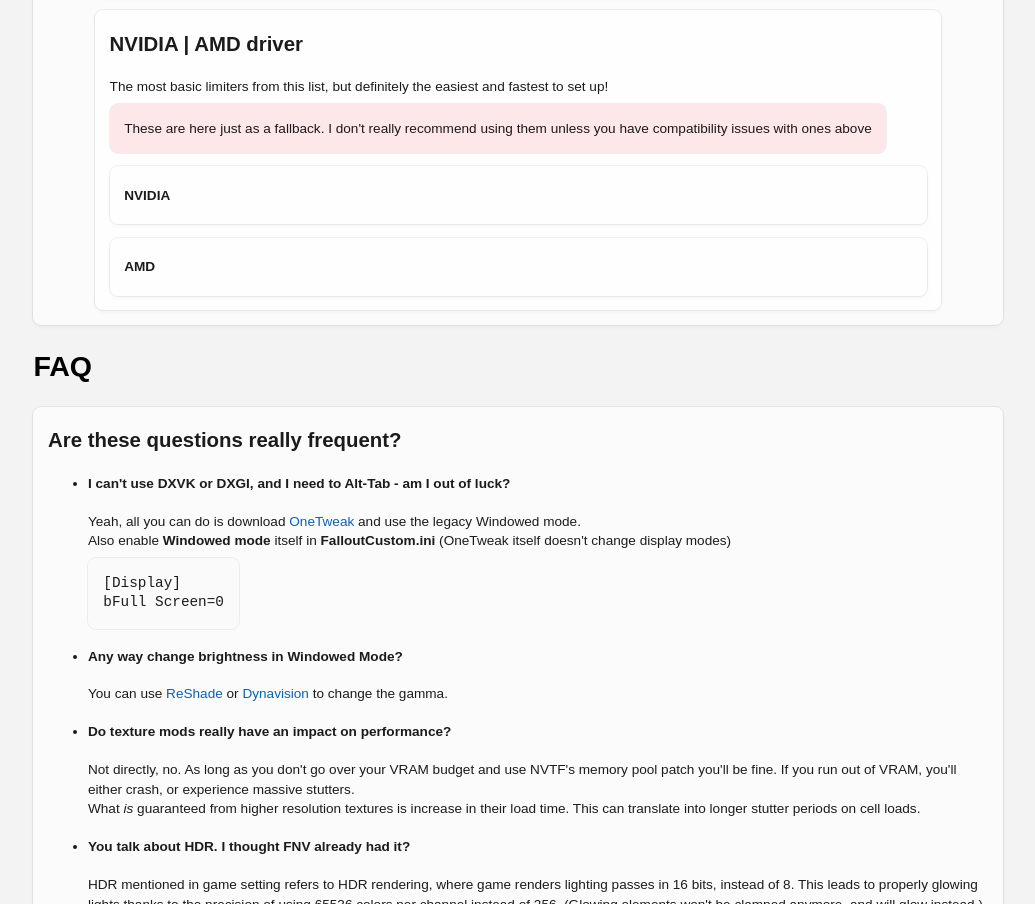
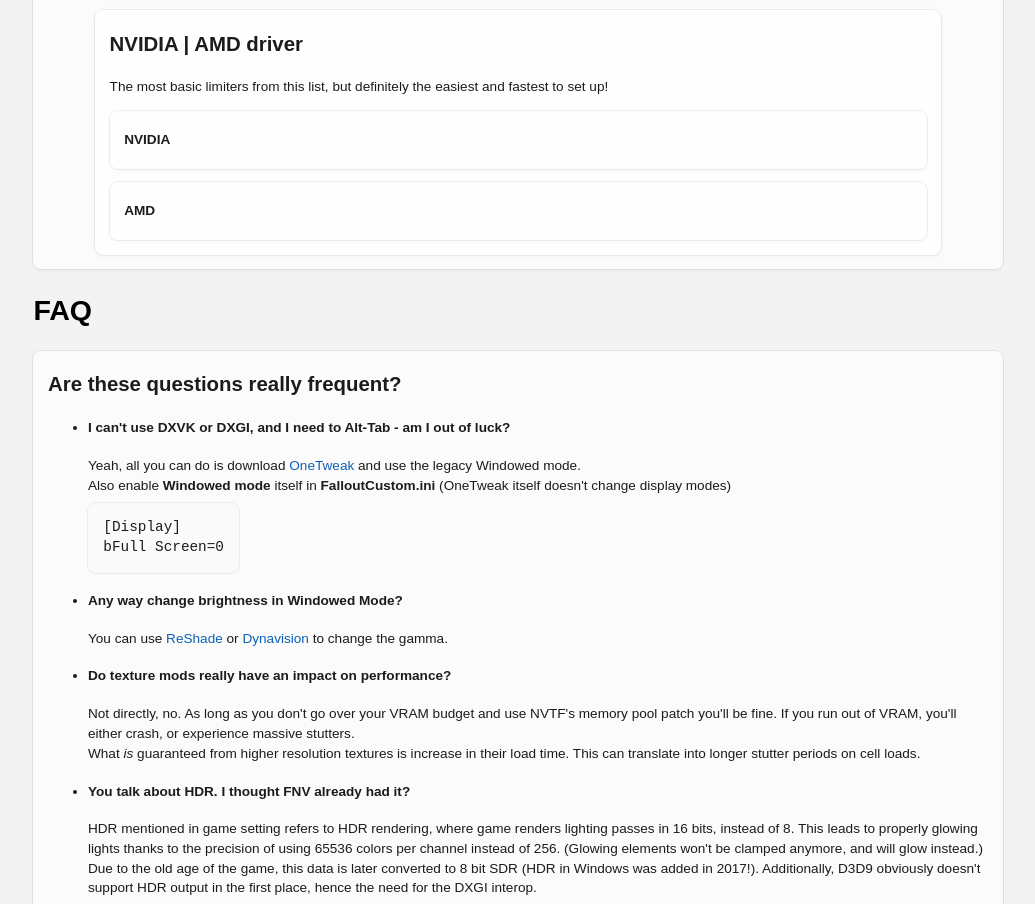
Before and after one commit to ModdingLinked/FalloutNV-Performance-Guide, a plain HTML site: page index.html in a window 1280 px wide. Shown: the part 8883-9787 px from the top of the page, without its empty margins (191-1226 px from the left). Drawn offline with Linux system fonts and the light colour scheme.

Commit message:
Update RTSS link, remove driver limiter warnings
They are not that bad

```diff
--- a/index.html
+++ b/index.html
@@ -1152,7 +1152,7 @@
                             <h4>Installation</h4>
                             <ol>
                                 <li>
-                                    Install and open <a href="https://forums.guru3d.com/threads/msi-ab-rtss-development-news-thread.412822/page-188#post-6069278" target="_blank">RTSS</a>, press green <b>Add</b> button and select FalloutNV.exe
+                                    Install and open <a href="https://forums.guru3d.com/threads/msi-ab-rtss-development-news-thread.412822/page-189#post-6075536" target="_blank">RTSS</a>, press green <b>Add</b> button and select FalloutNV.exe
                                 </li>
                                 <li>
                                     Set <b>Application Detection Level</b> to <b>Low</b>
@@ -1218,11 +1218,6 @@
                                 NVIDIA | AMD driver
                             </h3>
                             The most basic limiters from this list, but definitely the easiest and fastest to set up!
-                            <div class="card-red">
-                                <p>
-                                    These are here just as a fallback. I don't really recommend using them unless you have compatibility issues with ones above
-                                </p>
-                            </div>
                             <p>
                             <div class="expander-top clickable width-full" onclick="expandCard(this, nvidiaExpander)" id="nvidia">
                                 <p>
```
